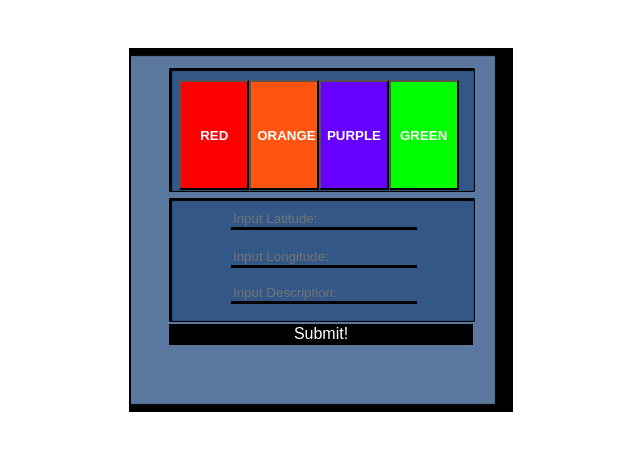
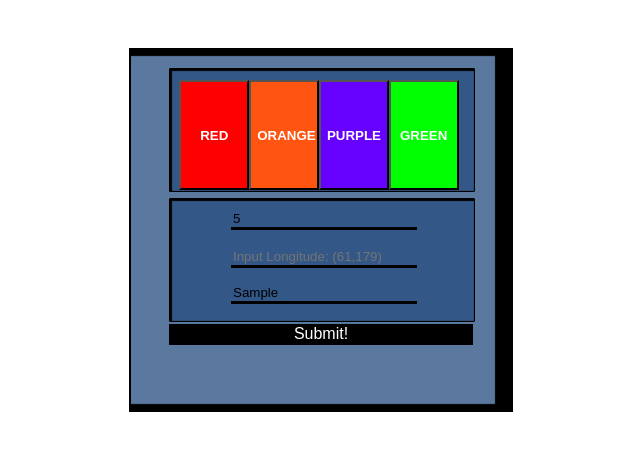
Before and after one commit to IndiaOfTiger/GeoLoGenerator, a plain HTML site: page index.html in a window 1280 px wide. Both pictures are taken after typing "5", "5", "Sample" into the empty fields and a click on the button "Submit!". Shown: the whole page, without its empty margins (321-961 px from the left). Drawn offline with Linux system fonts and the light colour scheme; some packages are replaced by stand-ins of ours; no server answers.

Commit message:
Version 12180412

```diff
--- a/index.html
+++ b/index.html
@@ -39,8 +39,8 @@
       <input type="button" class="button" id="green" value="GREEN"/>
       </div>
     <div id="text_wrapper">
-      <input type="number" id="lat" placeholder="Input Latitude:" />
-      <input type="number" id="lng" placeholder="Input Longitude:" />
+      <input type="number" id="lat" placeholder="Input Latitude: (-16,54)" />
+      <input type="number" id="lng" placeholder="Input Longitude: (61,179)" />
       <input type="text" id="description" placeholder="Input Description:" />
    </div>
     <div id="send">
--- a/js/dai-app.js
+++ b/js/dai-app.js
@@ -8,8 +8,26 @@ $(function () {
 
     $('#submit').on('click', function(){
         $('#submit').toggle(500).toggle(500);
-        _lat = parseInt($('#lat').val());
-        _lng = parseInt($('#lng').val());
+        var temp_lat = _lat;
+        var temp_lng = _lng;
+        _lat = parseInt($('#lat').val()); // -16, 54
+        if(_lat < -16 || _lat > 54)
+        {
+            alert("Invalid input!");
+            $('#lat').val("");
+            _lat = temp_lat;
+            _lng = temp_lng;
+            return false;
+        }
+        _lng = parseInt($('#lng').val()); // 61, 179
+        if(_lng < 61 || _lng > 179)
+        {
+            alert("Invalid input!");
+            $('#lng').val("");
+            _lng = temp_lng;
+            _lat = temp_lat;
+            return false;
+        }
         description = $('#description').val();
         console.log("lat", _lat);
         console.log("lng", _lng);
@@ -75,8 +93,8 @@ $(function () {
         r = 0;
         g = 0;
         b = 0;
-        _lat = 23.5832340;
-        _lng = 120.5825975;
+        _lat = 0;
+        _lng = 0;
     }
 
     var profile = {
```
Also changed, not shown: 1 other file.
